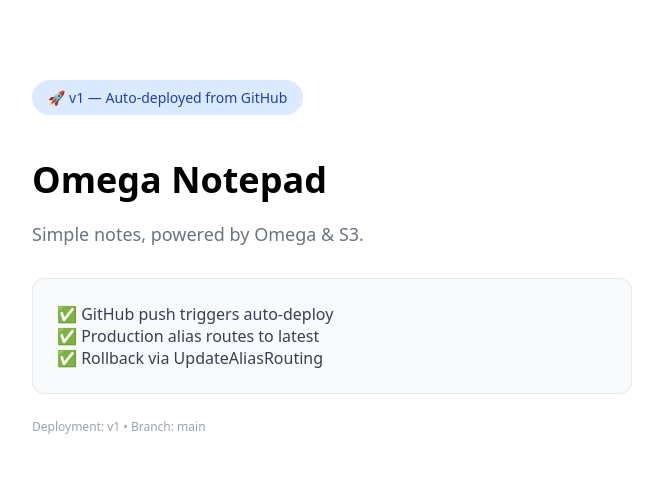
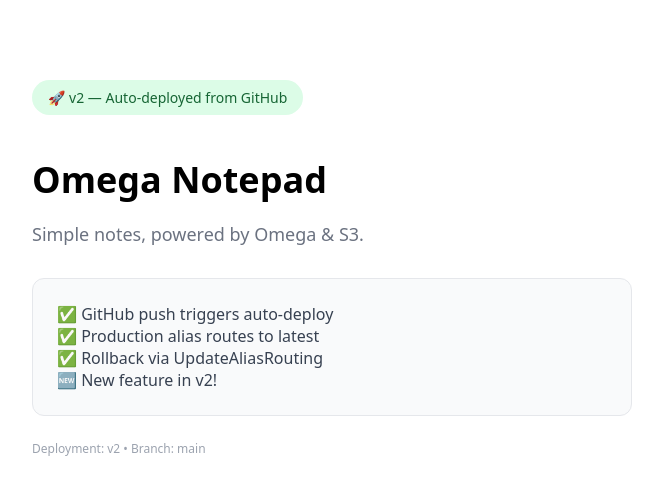
Before and after one commit to akshbhu/nextjs-example, a Next.js app: page / in a window 1280 px wide. Shown: the top 494 px of the page, without its empty margins (308-971 px from the left). Built offline with nearby package versions, Linux system fonts and the light colour scheme.

Commit message:
v2 - New feature added

```diff
--- a/app/page.js
+++ b/app/page.js
@@ -1,8 +1,8 @@
 export default function Home() {
   return (
     <div style={{ fontFamily: 'system-ui, sans-serif', maxWidth: 600, margin: '80px auto', padding: '0 20px' }}>
-      <div style={{ background: '#dbeafe', color: '#1e40af', padding: '8px 16px', borderRadius: 20, display: 'inline-block', fontSize: 14, marginBottom: 16 }}>
-        🚀 v1 — Auto-deployed from GitHub
+      <div style={{ background: '#dcfce7', color: '#166534', padding: '8px 16px', borderRadius: 20, display: 'inline-block', fontSize: 14, marginBottom: 16 }}>
+        🚀 v2 — Auto-deployed from GitHub
       </div>
       <h1 style={{ fontSize: 36, fontWeight: 700, marginBottom: 8 }}>
         Omega Notepad
@@ -14,11 +14,12 @@
         <p style={{ margin: 0, color: '#374151' }}>
           ✅ GitHub push triggers auto-deploy<br/>
           ✅ Production alias routes to latest<br/>
-          ✅ Rollback via UpdateAliasRouting
+          ✅ Rollback via UpdateAliasRouting<br/>
+          🆕 New feature in v2!
         </p>
       </div>
       <p style={{ marginTop: 24, fontSize: 12, color: '#9ca3af' }}>
-        Deployment: v1 • Branch: main
+        Deployment: v2 • Branch: main
       </p>
     </div>
   );
```
